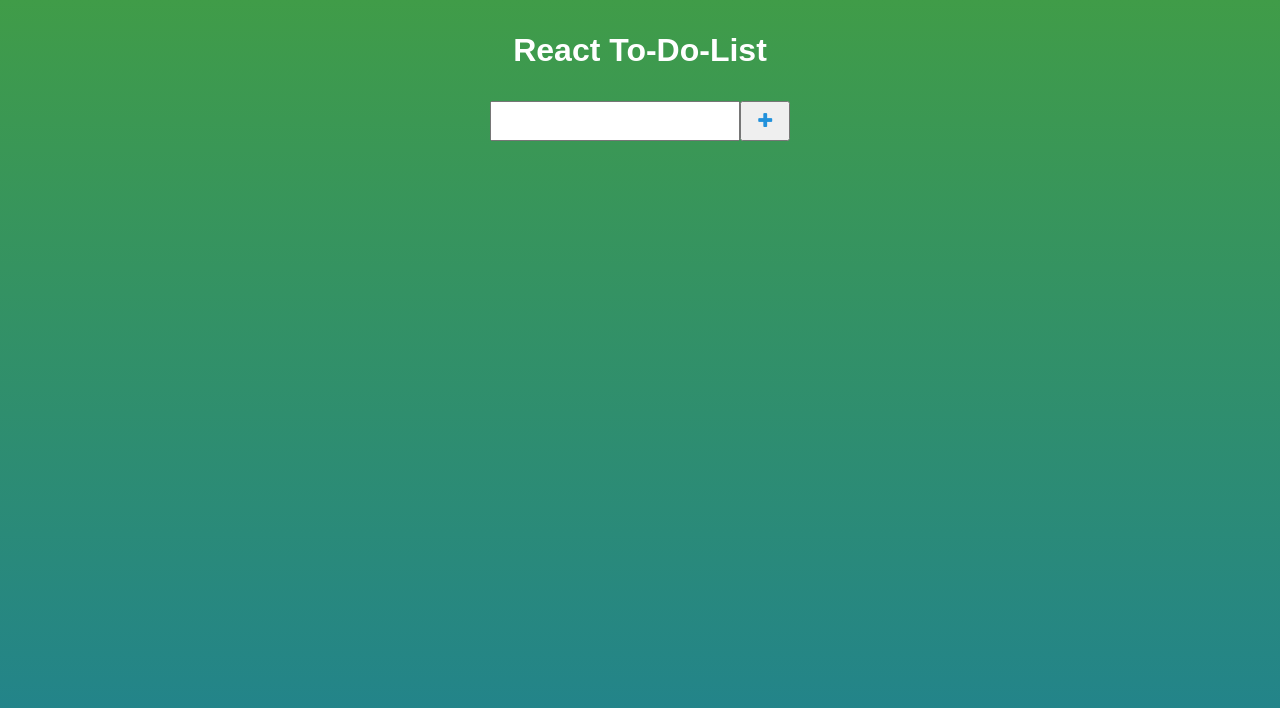
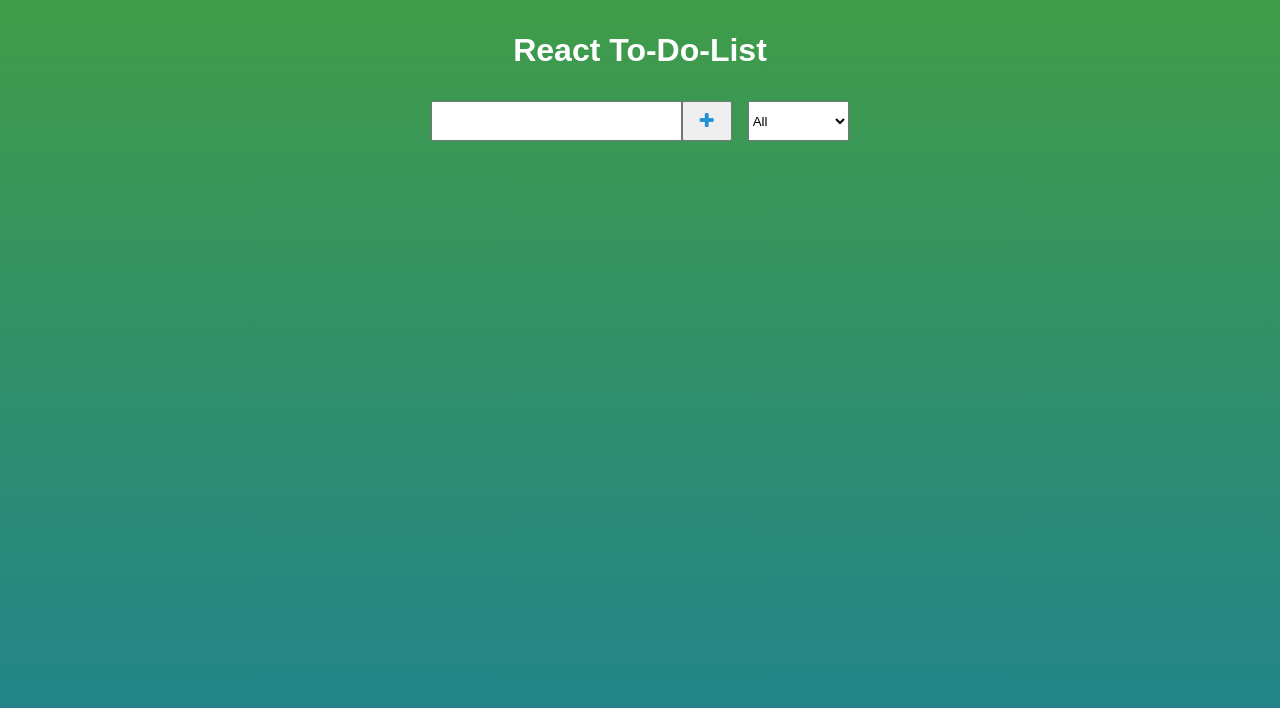
Before and after one commit to lewispotticary/react-to-do-list, a React (Create React App) app: page / in a window 1280 px wide. Shown: the top 708 px of the page. Built offline with nearby package versions, Linux system fonts and the light colour scheme.

Commit message:
Added filter function

```diff
--- a/src/App.css
+++ b/src/App.css
@@ -63,3 +63,7 @@ i {
   text-decoration: line-through;
   opacity: 0.5;
 }
+
+select {
+  margin-left: 1rem;
+}
--- a/src/App.js
+++ b/src/App.js
@@ -1,4 +1,4 @@
-import React, {useState} from 'react';
+import React, {useState, useEffect} from 'react';
 import './App.css';
 import Form from './components/Form'
 import Todo from './components/Todo'
@@ -6,14 +6,37 @@ import TodoList from './components/TodoList'
 
 function App() {
 
+  //State
   const [inputText, setInputText] = useState("");
   const [todos, setTodos] = useState([]);
+  const [status, setStatus] = useState("all");
+  const [filteredTodos, setFilteredTodos] = useState([]);
+
+  //Use Effect
+  useEffect(() => {
+    filterHandler();
+  },[todos,status]);
+
+  //Functions
+  const filterHandler = () => {
+    switch(status){
+      case "Completed":
+        setFilteredTodos(todos.filter(todo => todo.completed === true))
+        break;
+      case "Uncompleted":
+        setFilteredTodos(todos.filter(todo => todo.completed === false))
+        break;
+      default:
+        setFilteredTodos(todos);
+        break;
+    }
+  }
 
   return (
     <div className="App">
       <h1>React To-Do-List</h1>
-      <Form setInputText={setInputText} inputText={inputText} todos={todos} setTodos={setTodos}/>
-      <TodoList setTodos={setTodos} todos={todos}/>
+      <Form setInputText={setInputText} inputText={inputText} todos={todos} setTodos={setTodos} setStatus={setStatus}/>
+      <TodoList setTodos={setTodos} todos={todos} filteredTodos={filteredTodos}/>
     </div>
   );
 }
--- a/src/components/Form.js
+++ b/src/components/Form.js
@@ -1,6 +1,6 @@
 import React from 'react';
 
-function Form ({setInputText, inputText, todos, setTodos}){
+function Form ({setInputText, inputText, todos, setTodos, setStatus}){
 
     const inputTextHandler = (e) => {
         setInputText(e.target.value)
@@ -13,10 +13,19 @@ function Form ({setInputText, inputText, todos, setTodos}){
         setInputText("");
     }
 
+    const statusHandler = (e) => {
+        setStatus(e.target.value);
+    }
+
     return(
         <div className="formDiv">
              <input onChange={inputTextHandler} value={inputText} type="text" name="" id="" />
              <button onClick={submitTodoHandler}><i className="fa fa-plus fa-lg" aria-hidden="true"></i></button>
+             <select onChange={statusHandler}className="optionList" name="options" id="options">
+                 <option value="All">All</option>
+                 <option value="Completed">Completed</option>
+                 <option value="Uncompleted">Uncompleted</option>
+             </select>
         </div>
     );
 }
--- a/src/components/TodoList.js
+++ b/src/components/TodoList.js
@@ -1,11 +1,11 @@
 import React from 'react';
 import Todo from './Todo';
 
-function TodoList ({todos, setTodos}){
+function TodoList ({todos, setTodos, filteredTodos}){
     return(
         <div className="todo-container">
             <ul className="todo-list">
-               {todos.map((todo) => (
+               {filteredTodos.map((todo) => (
                    <Todo key={todo.id} text={todo.text} id={todo.id} setTodos={setTodos} todos={todos} todo={todo}/>
                ))}
             </ul>
```
